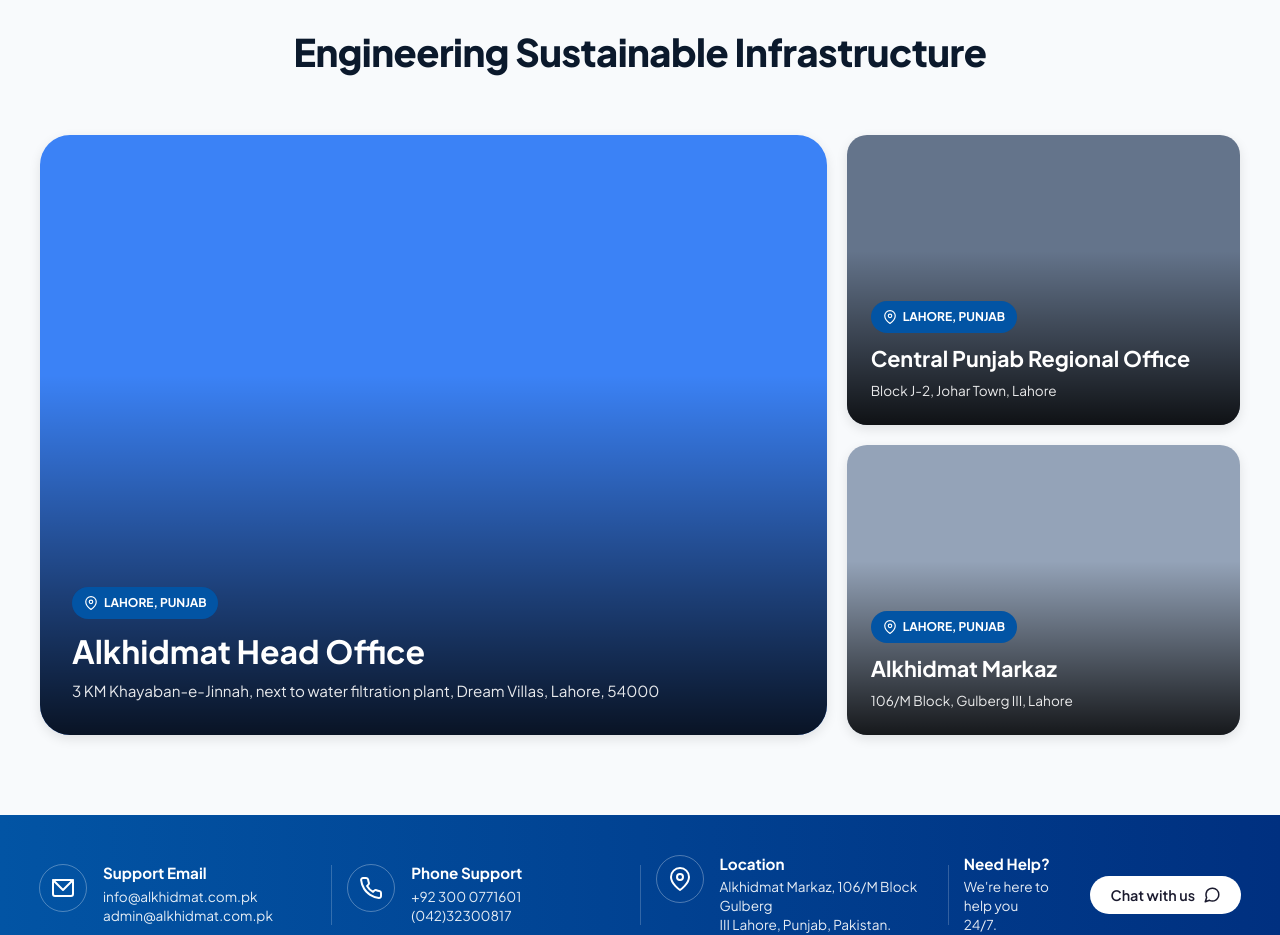
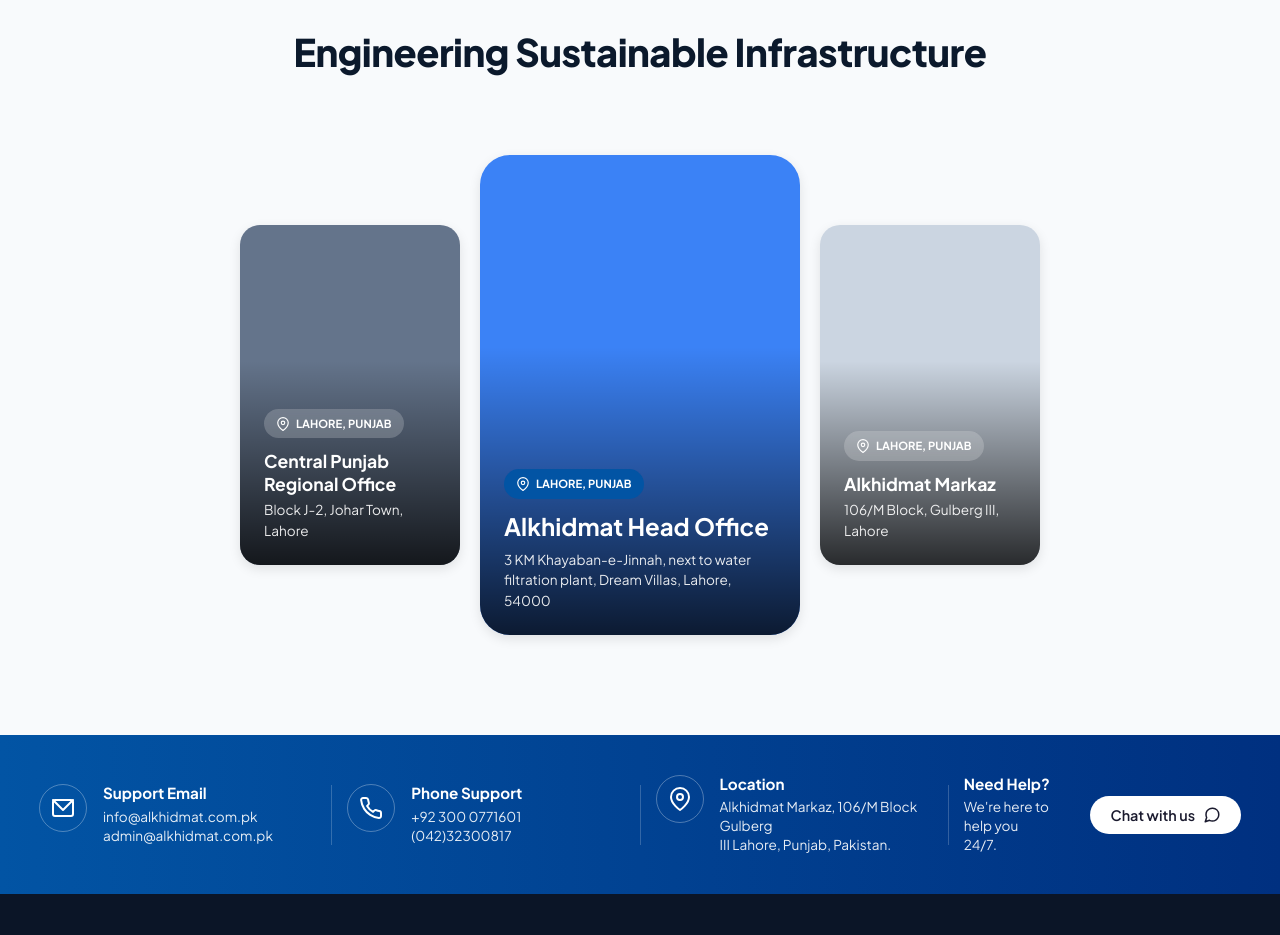
Before and after one commit to Javeria-Javaid/Alkhidmat_foundation_lahore, a React (Vite) app: page / in a window 1280 px wide. Shown: the part 6220-7155 px from the top of the page. Built offline with nearby package versions, Linux system fonts and the light colour scheme; a web font is replaced by a local one.

Commit message:
Restore original design for partners layout with fixed 3-card center-focus

```diff
--- a/src/components/home/Partners.css
+++ b/src/components/home/Partners.css
@@ -4,46 +4,87 @@
   padding-bottom: 80px;
 }
 
-.infrastructure-grid {
-  display: grid;
-  grid-template-columns: 2fr 1fr;
-  grid-template-rows: 1fr 1fr;
-  gap: 20px;
-  max-width: 1200px;
+.carousel-container {
+  position: relative;
+  display: flex;
+  align-items: center;
+  width: 100%;
+  max-width: 1600px;
   margin: 0 auto;
-  height: 600px;
 }
 
-.infrastructure-card {
+.carousel-nav {
+  background: var(--white);
+  color: var(--navy);
+  border-radius: 50%;
+  width: 56px;
+  height: 56px;
+  display: flex;
+  align-items: center;
+  justify-content: center;
+  border: 1px solid var(--gray-200);
+  cursor: pointer;
+  position: absolute;
+  z-index: 10;
+  box-shadow: var(--shadow-md);
+  transition: all var(--transition-fast);
+}
+
+.carousel-nav:hover {
+  box-shadow: var(--shadow-lg);
+  color: var(--primary-blue);
+  border-color: var(--primary-blue);
+}
+
+.carousel-nav.prev {
+  left: 20px;
+}
+
+.carousel-nav.next {
+  right: 20px;
+}
+
+.carousel-track-wrapper {
+  overflow: hidden;
+  width: 100%;
+  padding: 20px 0;
+}
+
+.carousel-track {
+  display: flex;
+  gap: 20px;
+  justify-content: center;
+  align-items: center;
+}
+
+.carousel-card {
   position: relative;
   border-radius: 20px;
   overflow: hidden;
+  flex: 0 0 220px;
+  height: 340px;
+  transition: all var(--transition-base);
+  box-shadow: var(--shadow-md);
   display: flex;
   flex-direction: column;
   justify-content: flex-end;
-  box-shadow: var(--shadow-md);
-  transition: all var(--transition-base);
 }
 
-.infrastructure-card.large {
-  grid-column: 1 / 2;
-  grid-row: 1 / 3;
+.carousel-card.active {
+  flex: 0 0 320px;
+  height: 480px;
   border-radius: 30px;
 }
 
-.infrastructure-card.small {
-  grid-column: 2 / 3;
-}
-
-.infrastructure-card::after {
+.carousel-card::after {
   content: '';
   position: absolute;
   inset: 0;
-  background: linear-gradient(to top, rgba(0,0,0,0.85) 0%, rgba(0,0,0,0) 60%);
+  background: linear-gradient(to top, rgba(0,0,0,0.8) 0%, rgba(0,0,0,0) 60%);
   z-index: 1;
 }
 
-.infrastructure-card__bg {
+.carousel-card__bg {
   position: absolute;
   inset: 0;
   background-color: var(--gray-400);
@@ -53,76 +94,88 @@
   transition: transform var(--transition-slow);
 }
 
-.infrastructure-card:hover .infrastructure-card__bg {
+.carousel-card:hover .carousel-card__bg {
   transform: scale(1.05);
 }
 
-/* Background placehodlers */
-.bg-project-1 { background-color: #3b82f6; }
+.bg-project-1 { background-color: #94a3b8; }
 .bg-project-2 { background-color: #64748b; }
-.bg-project-3 { background-color: #94a3b8; }
+.bg-project-3 { background-color: #cbd5e1; }
+.bg-project-4 { background-color: #3b82f6; }
+.bg-project-5 { background-color: #0f172a; }
+.bg-project-6 { background-color: #e2e8f0; }
 
-.infrastructure-card__content {
+.carousel-card__content {
   position: relative;
   z-index: 2;
-  padding: 32px;
+  padding: 24px;
   color: var(--white);
 }
 
-.infrastructure-card.small .infrastructure-card__content {
-  padding: 24px;
-}
-
-.infrastructure-card__location {
+.carousel-card__location {
   display: inline-flex;
   align-items: center;
   gap: 6px;
-  background: var(--primary-blue);
+  background: rgba(255,255,255,0.2);
   backdrop-filter: blur(4px);
   padding: 6px 12px;
   border-radius: 20px;
-  font-size: 0.75rem;
+  font-size: 0.7rem;
   font-weight: 700;
   margin-bottom: 12px;
 }
 
-.infrastructure-card h3 {
-  font-size: 2rem;
+.carousel-card.active .carousel-card__location {
+  background: var(--primary-blue);
+}
+
+.carousel-card h3 {
+  font-size: 1.1rem;
   color: var(--white);
   line-height: 1.3;
+}
+
+.carousel-card.active h3 {
+  font-size: 1.5rem;
   margin-bottom: 8px;
 }
 
-.infrastructure-card.small h3 {
-  font-size: 1.35rem;
+.carousel-card__subtext {
+  font-size: 0.85rem;
+  color: rgba(255, 255, 255, 0.9);
+  line-height: 1.5;
+  margin-top: 4px;
 }
 
-.infrastructure-card__subtext {
-  font-size: 0.95rem;
-  color: rgba(255, 255, 255, 0.9);
-  line-height: 1.5;
-}
-
-.infrastructure-card.small .infrastructure-card__subtext {
-  font-size: 0.85rem;
+@media (max-width: 1200px) {
+  .carousel-card {
+    flex: 0 0 200px;
+    height: 300px;
+  }
+  .carousel-card.active {
+    flex: 0 0 280px;
+    height: 400px;
+  }
 }
 
 @media (max-width: 900px) {
-  .infrastructure-grid {
-    grid-template-columns: 1fr;
-    grid-template-rows: auto;
-    height: auto;
-    gap: 16px;
+  .carousel-nav {
+    display: none;
   }
-
-  .infrastructure-card.large {
-    grid-column: 1 / -1;
-    grid-row: auto;
-    height: 400px;
+  .carousel-track {
+    justify-content: flex-start;
+    overflow-x: auto;
+    padding: 0 20px;
+    scroll-snap-type: x mandatory;
   }
-
-  .infrastructure-card.small {
-    grid-column: 1 / -1;
-    height: 280px;
+  .carousel-card {
+    flex: 0 0 260px;
+    height: 380px;
+    scroll-snap-align: center;
+  }
+  .carousel-card.active {
+    flex: 0 0 260px;
+    height: 380px;
+    border-radius: 20px;
   }
 }
--- a/src/components/home/Partners.jsx
+++ b/src/components/home/Partners.jsx
@@ -5,26 +5,23 @@
   {
     id: 1,
     location: 'LAHORE, PUNJAB',
-    title: 'Alkhidmat Head Office',
-    subtext: '3 KM Khayaban-e-Jinnah, next to water filtration plant, Dream Villas, Lahore, 54000',
-    type: 'large',
-    bgClass: 'bg-project-1' // TODO: Replace with actual image of Head Office
+    title: 'Central Punjab Regional Office',
+    subtext: 'Block J-2, Johar Town, Lahore',
+    bgClass: 'bg-project-2'
   },
   {
     id: 2,
     location: 'LAHORE, PUNJAB',
-    title: 'Central Punjab Regional Office',
-    subtext: 'Block J-2, Johar Town, Lahore',
-    type: 'small',
-    bgClass: 'bg-project-2' // TODO: Replace with actual image of Regional Office
+    title: 'Alkhidmat Head Office',
+    subtext: '3 KM Khayaban-e-Jinnah, next to water filtration plant, Dream Villas, Lahore, 54000',
+    bgClass: 'bg-project-4'
   },
   {
     id: 3,
     location: 'LAHORE, PUNJAB',
     title: 'Alkhidmat Markaz',
     subtext: '106/M Block, Gulberg III, Lahore',
-    type: 'small',
-    bgClass: 'bg-project-3' // TODO: Replace with actual image of Alkhidmat Markaz
+    bgClass: 'bg-project-3'
   }
 ];
 
@@ -35,21 +32,23 @@
         <h2 className="section-title">Engineering Sustainable Infrastructure</h2>
       </div>
 
-      <div className="container">
-        <div className="infrastructure-grid">
-          {projects.map((project) => (
-            <div key={project.id} className={`infrastructure-card ${project.type}`}>
-              <div className={`infrastructure-card__bg ${project.bgClass}`}></div>
-              <div className="infrastructure-card__content">
-                <div className="infrastructure-card__location">
-                  <svg width="14" height="14" viewBox="0 0 24 24" fill="none" stroke="currentColor" strokeWidth="2"><path d="M21 10c0 7-9 13-9 13s-9-6-9-13a9 9 0 0 1 18 0z"></path><circle cx="12" cy="10" r="3"></circle></svg>
-                  {project.location}
+      <div className="carousel-container" style={{ justifyContent: 'center' }}>
+        <div className="carousel-track-wrapper">
+          <div className="carousel-track">
+            {projects.map((project, index) => (
+              <div key={project.id} className={`carousel-card ${index === 1 ? 'active' : ''}`}>
+                <div className={`carousel-card__bg ${project.bgClass}`}></div>
+                <div className="carousel-card__content">
+                  <div className="carousel-card__location">
+                    <svg width="14" height="14" viewBox="0 0 24 24" fill="none" stroke="currentColor" strokeWidth="2"><path d="M21 10c0 7-9 13-9 13s-9-6-9-13a9 9 0 0 1 18 0z"></path><circle cx="12" cy="10" r="3"></circle></svg>
+                    {project.location}
+                  </div>
+                  <h3>{project.title}</h3>
+                  {project.subtext && <p className="carousel-card__subtext">{project.subtext}</p>}
                 </div>
-                <h3>{project.title}</h3>
-                {project.subtext && <p className="infrastructure-card__subtext">{project.subtext}</p>}
               </div>
-            </div>
-          ))}
+            ))}
+          </div>
         </div>
       </div>
     </section>
```
